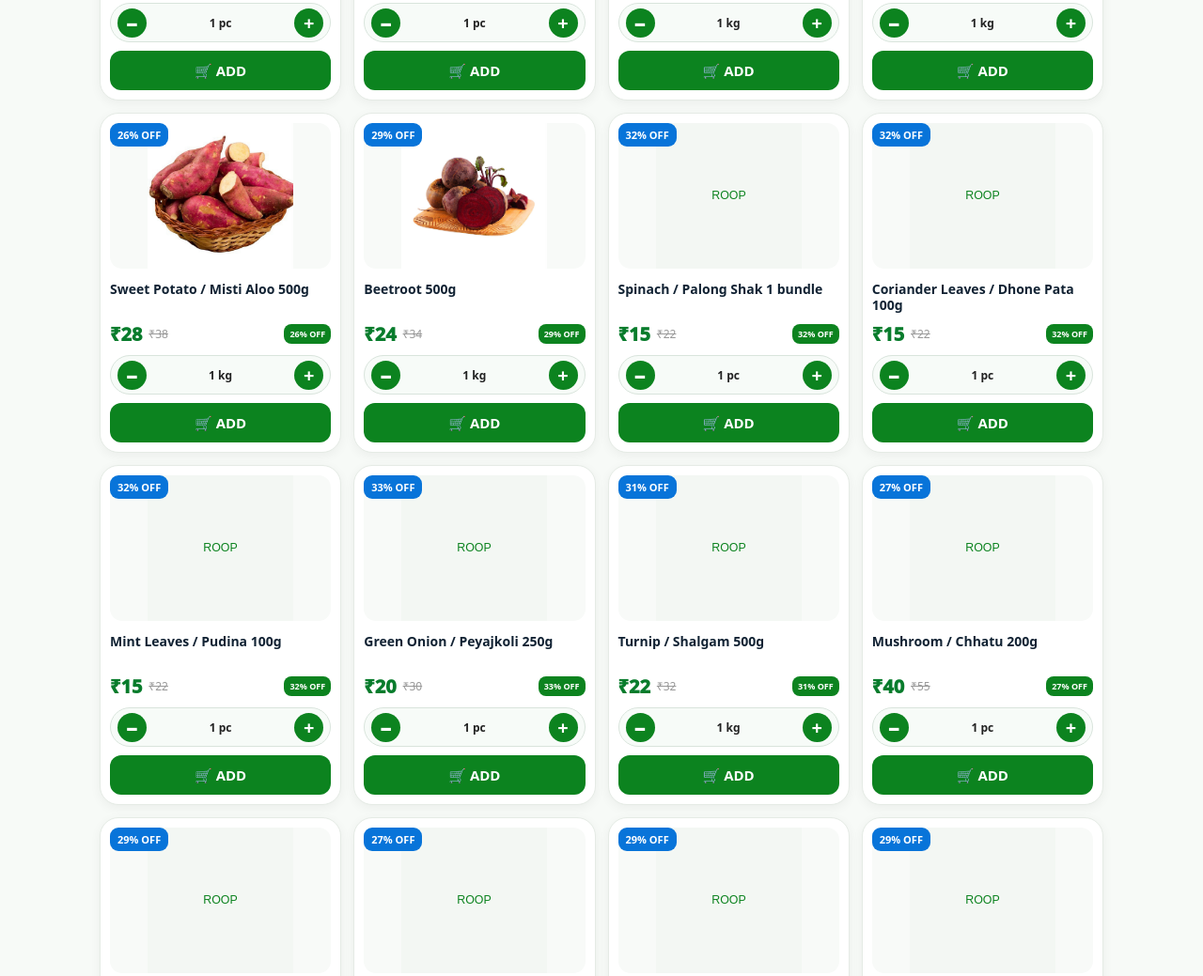
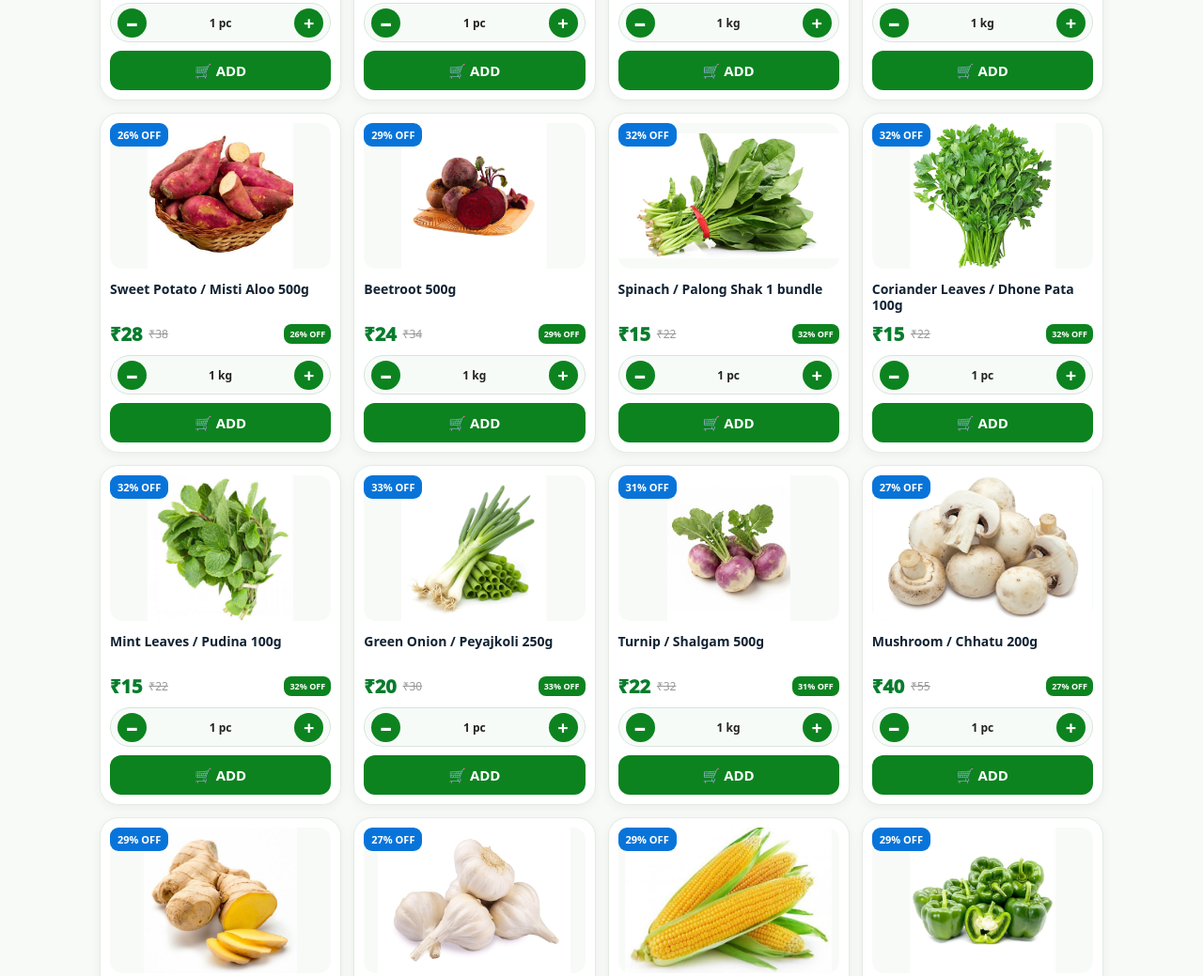
Before and after one commit to Arup-fastdelivery/ROOP, a plain HTML site: page index.html in a window 1280 px wide. Shown: the part 3359-4398 px from the top of the page at 94% size. Drawn offline with Linux system fonts and the light colour scheme; files whose address does not match are found by name.

Commit message:
Reorganize vegetable items in index.html

```diff
--- a/index.html
+++ b/index.html
@@ -1274,27 +1274,27 @@ button,input,select,textarea{
   {name:"Taro Root / Kochu 500g",price:30,mrp:42,cat:"veg",unit:"kg",img:"/kochu.jpeg"},
   {name:"Sweet Potato / Misti Aloo 500g",price:28,mrp:38,cat:"veg",unit:"kg",img:"/misti_aloo.jpeg"},
   {name:"Beetroot 500g",price:24,mrp:34,cat:"veg",unit:"kg",img:"/Beetroot.jpeg"},
-  {name:"Spinach / Palong Shak 1 bundle",price:15,mrp:22,cat:"veg",unit:"pc",img:"images/palong.jpeg"},
-  {name:"Coriander Leaves / Dhone Pata 100g",price:15,mrp:22,cat:"veg",unit:"pc",img:"images/dhone_pata.jpeg"},
-  {name:"Mint Leaves / Pudina 100g",price:15,mrp:22,cat:"veg",unit:"pc",img:"images/pudina.jpeg"},
-  {name:"Green Onion / Peyajkoli 250g",price:20,mrp:30,cat:"veg",unit:"pc",img:"images/peyajkoli.jpeg"},
-  {name:"Turnip / Shalgam 500g",price:22,mrp:32,cat:"veg",unit:"kg",img:"images/shalgam.jpeg"},
-  {name:"Mushroom / Chhatu 200g",price:40,mrp:55,cat:"veg",unit:"pc",img:"images/mushroom.jpeg"},
-  {name:"Ginger / Ada 250g",price:30,mrp:42,cat:"veg",unit:"kg",img:"images/ada.jpeg"},
-  {name:"Garlic / Rosun 250g",price:35,mrp:48,cat:"veg",unit:"kg",img:"images/rosun.jpeg"},
-  {name:"Sweet Corn / Bhutta 2pc",price:30,mrp:42,cat:"veg",unit:"pc",img:"images/corn.jpeg"},
-  {name:"Capsicum / Shimla Mirch 250g",price:30,mrp:42,cat:"veg",unit:"kg",img:"images/capsicum.jpeg"},
-  {name:"Colocasia Leaves / Kochu Pata 1 bundle",price:15,mrp:22,cat:"veg",unit:"pc",img:"images/kochu_pata.jpeg"},
-  {name:"Malabar Spinach / Pui Shak 1 bundle",price:15,mrp:22,cat:"veg",unit:"pc",img:"images/pui_shak.jpeg"},
-  {name:"Amaranth Leaves / Note Shak 1 bundle",price:15,mrp:22,cat:"veg",unit:"pc",img:"images/note_shak.jpeg"},
-  {name:"Banana Flower / Mocha 1pc",price:20,mrp:30,cat:"veg",unit:"pc",img:"images/mocha.jpeg"},
-  {name:"Banana Stem / Thor 1pc",price:18,mrp:28,cat:"veg",unit:"pc",img:"images/thor.jpeg"},
-  {name:"Ash Gourd / Chal Kumro 1kg",price:20,mrp:30,cat:"veg",unit:"kg",img:"images/chal_kumro.jpeg"},
-  {name:"Ivy Gourd / Telakucha 250g",price:20,mrp:30,cat:"veg",unit:"kg",img:"images/telakucha.jpeg"},
-  {name:"Green Beans / Borboti 250g",price:22,mrp:32,cat:"veg",unit:"kg",img:"images/borboti.jpeg"},
-  {name:"Drumstick Leaves / Sojne Pata 1 bundle",price:12,mrp:20,cat:"veg",unit:"pc",img:"images/sojne_pata.jpeg"},
-  {name:"Mustard Greens / Sorisa Shak 1 bundle",price:12,mrp:20,cat:"veg",unit:"pc",img:"images/sorisa_shak.jpeg"},
-  {name:"Water Spinach / Kolmi Shak 1 bundle",price:12,mrp:20,cat:"veg",unit:"pc",img:"images/kolmi.jpeg"},
+  {name:"Spinach / Palong Shak 1 bundle",price:15,mrp:22,cat:"veg",unit:"pc",img:"/palong.jpeg"},
+  {name:"Coriander Leaves / Dhone Pata 100g",price:15,mrp:22,cat:"veg",unit:"pc",img:"/dhone_pata.jpeg"},
+  {name:"Mint Leaves / Pudina 100g",price:15,mrp:22,cat:"veg",unit:"pc",img:"/pudina.jpeg"},
+  {name:"Green Onion / Peyajkoli 250g",price:20,mrp:30,cat:"veg",unit:"pc",img:"/peyajkoli.jpeg"},
+  {name:"Turnip / Shalgam 500g",price:22,mrp:32,cat:"veg",unit:"kg",img:"/shalgam.jpeg"},
+  {name:"Mushroom / Chhatu 200g",price:40,mrp:55,cat:"veg",unit:"pc",img:"/mushroom.jpeg"},
+  {name:"Ginger / Ada 250g",price:30,mrp:42,cat:"veg",unit:"kg",img:"/ada.jpeg"},
+  {name:"Garlic / Rosun 250g",price:35,mrp:48,cat:"veg",unit:"kg",img:"/rosun.jpeg"},
+  {name:"Sweet Corn / Bhutta 2pc",price:30,mrp:42,cat:"veg",unit:"pc",img:"/corn.jpeg"},
+  {name:"Capsicum / Shimla Mirch 250g",price:30,mrp:42,cat:"veg",unit:"kg",img:"/capsicum.jpeg"},
+  {name:"Colocasia Leaves / Kochu Pata 1 bundle",price:15,mrp:22,cat:"veg",unit:"pc",img:"/kochu_pata.jpeg"},
+  {name:"Malabar Spinach / Pui Shak 1 bundle",price:15,mrp:22,cat:"veg",unit:"pc",img:"/pui_shak.jpeg"},
+  {name:"Amaranth Leaves / Note Shak 1 bundle",price:15,mrp:22,cat:"veg",unit:"pc",img:"/note_shak.jpeg"},
+  {name:"Banana Flower / Mocha 1pc",price:20,mrp:30,cat:"veg",unit:"pc",img:"/mocha.jpeg"},
+  {name:"Banana Stem / Thor 1pc",price:18,mrp:28,cat:"veg",unit:"pc",img:"/thor.jpeg"},
+  {name:"Ash Gourd / Chal Kumro 1kg",price:20,mrp:30,cat:"veg",unit:"kg",img:"/chal_kumro.jpeg"},
+  {name:"Ivy Gourd / Telakucha 250g",price:20,mrp:30,cat:"veg",unit:"kg",img:"/telakucha.jpeg"},
+  {name:"Green Beans / Borboti 250g",price:22,mrp:32,cat:"veg",unit:"kg",img:"/borboti.jpeg"},
+  {name:"Drumstick Leaves / Sojne Pata 1 bundle",price:12,mrp:20,cat:"veg",unit:"pc",img:"/sojne_pata.jpeg"},
+  {name:"Mustard Greens / Sorisa Shak 1 bundle",price:12,mrp:20,cat:"veg",unit:"pc",img:"/sorisa_shak.jpeg"},
+  {name:"Water Spinach / Kolmi Shak 1 bundle",price:12,mrp:20,cat:"veg",unit:"pc",img:"/kolmi.jpeg"},
   {name:"Miniket Rice 25kg",price:1250,mrp:1450,cat:"rice",unit:"bosta",img:"images/miniket.jpeg"},
   {name:"Swarna Rice 25kg",price:1050,mrp:1250,cat:"rice",unit:"bosta",img:"images/swarna.jpeg"},
   {name:"Sona Masuri Rice 10kg",price:650,mrp:750,cat:"rice",unit:"bosta",img:"images/sona_masuri.jpeg"},
```
